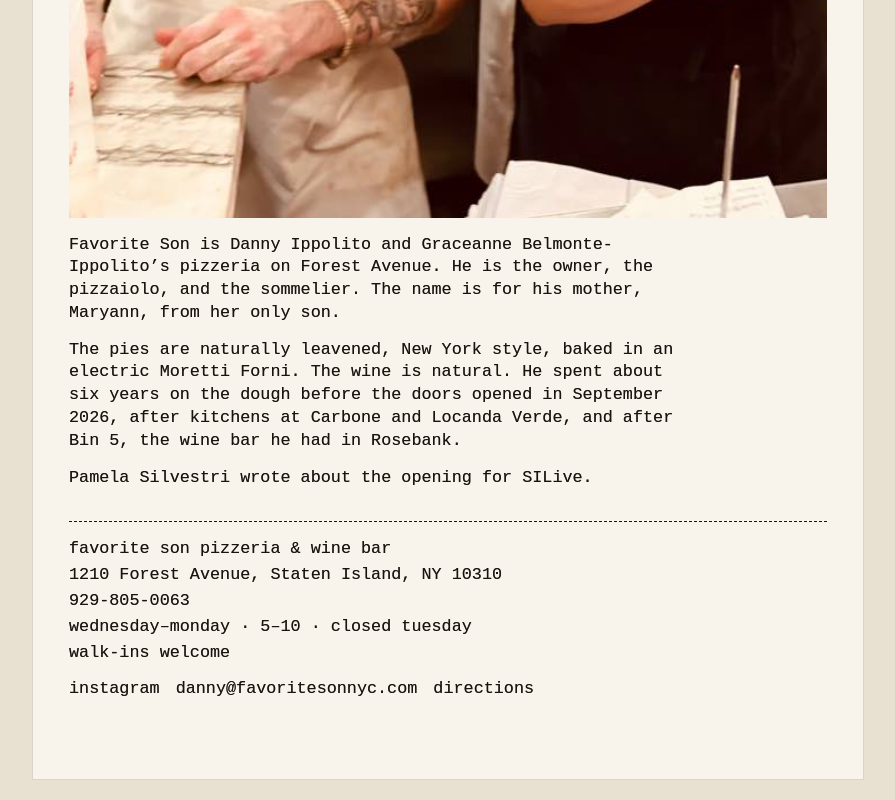
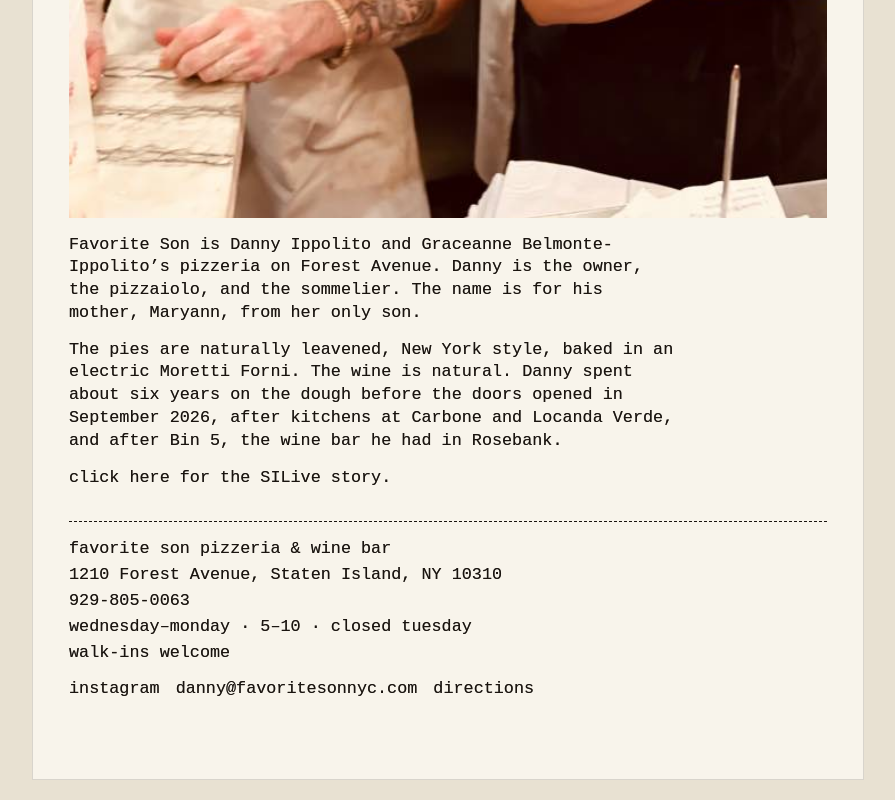
Before and after one commit to jakedcl/favoritesonnyc, a Next.js app: page /story in a window 1280 px wide. Shown: the part 988-1788 px from the top of the page, without its empty margins (192-1087 px from the left). Built offline with nearby package versions, Linux system fonts and the light colour scheme.

Commit message:
Name Danny in the story and mark the SILive link as a click.

```diff
--- a/src/app/story/page.tsx
+++ b/src/app/story/page.tsx
@@ -24,18 +24,18 @@ export default function StoryPage() {
       <div className="prose">
         <p>
           Favorite Son is Danny Ippolito and Graceanne Belmonte-Ippolito’s
-          pizzeria on Forest Avenue. He is the owner, the pizzaiolo, and the
+          pizzeria on Forest Avenue. Danny is the owner, the pizzaiolo, and the
           sommelier. The name is for his mother, Maryann, from her only son.
         </p>
         <p>
           The pies are naturally leavened, New York style, baked in an electric
-          Moretti Forni. The wine is natural. He spent about six years on the
+          Moretti Forni. The wine is natural. Danny spent about six years on the
           dough before the doors opened in September 2026, after kitchens at
           Carbone and Locanda Verde, and after Bin 5, the wine bar he had in
           Rosebank.
         </p>
         <p>
-          <a href={restaurant.press}>Pamela Silvestri wrote about the opening for SILive.</a>
+          <a href={restaurant.press}>click here for the SILive story.</a>
         </p>
       </div>
     </Sheet>
```
